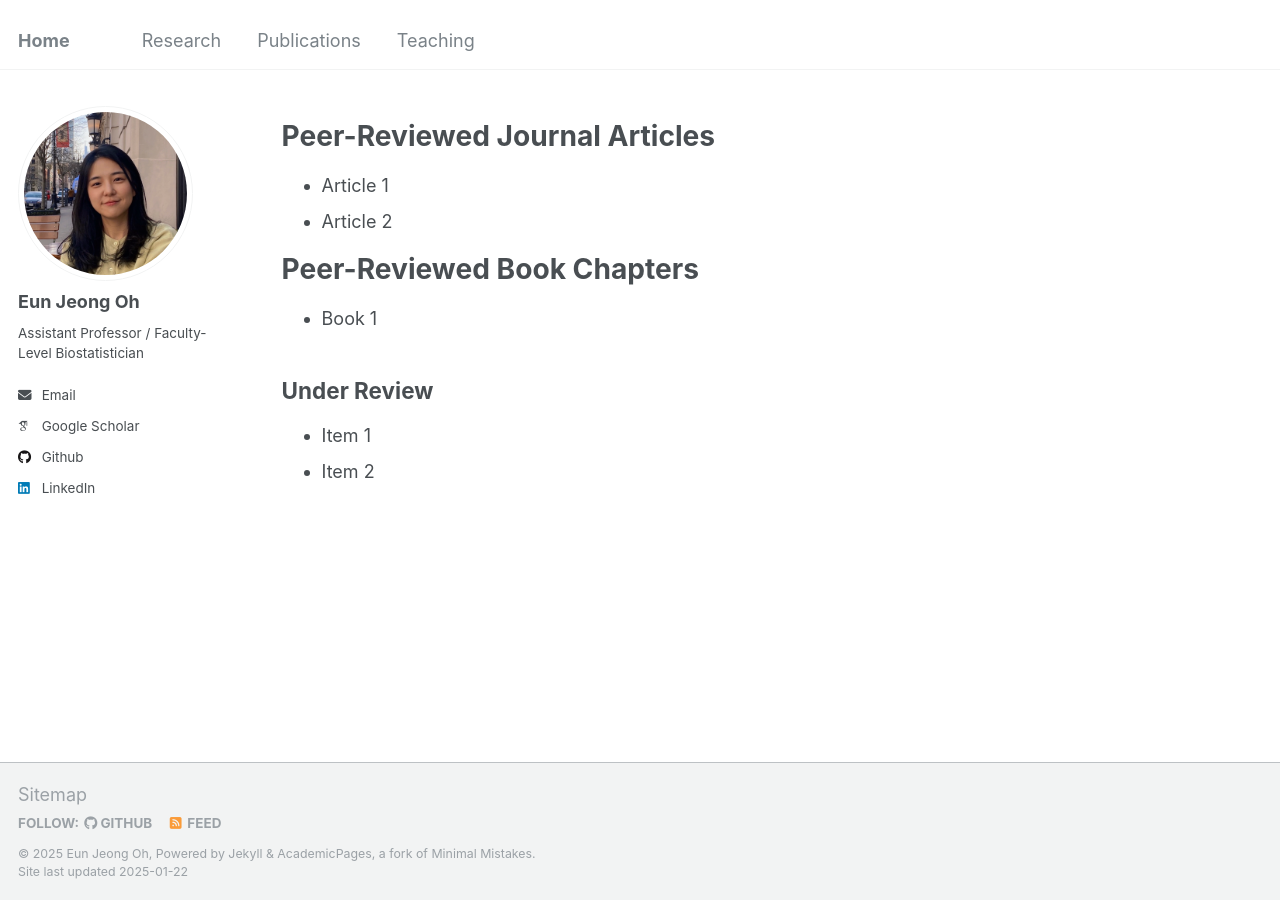
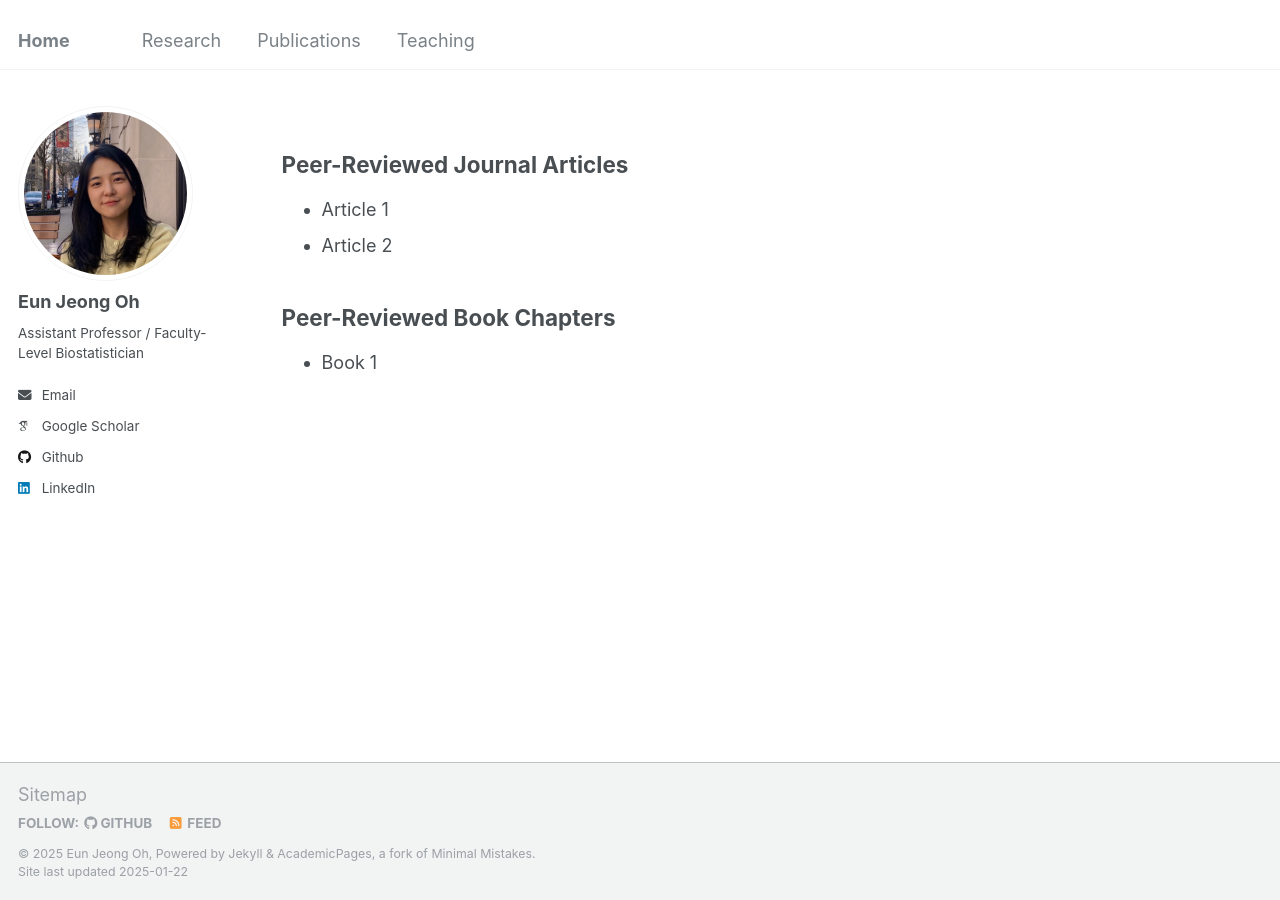
Before and after one commit to oheunj/oheunj.github.io, a Jekyll site: the page built from _pages/eo_publications.md, in a window 1280 px wide. Built offline with Jekyll 4.4.1, drawn with Linux system fonts in a browser that asks for light colours; some web fonts are replaced.

Commit message:
Update eo_publications.md

```diff
--- a/_pages/eo_publications.md
+++ b/_pages/eo_publications.md
@@ -10,17 +10,11 @@ redirect_from:
 {% include base_path %}
 
 Peer-Reviewed Journal Articles
-======
+------
 * Article 1
 * Article 2
 
 
 Peer-Reviewed Book Chapters
-======
+------
 * Book 1
-
-
-Under Review
-------
-* Item 1
-* Item 2
```
